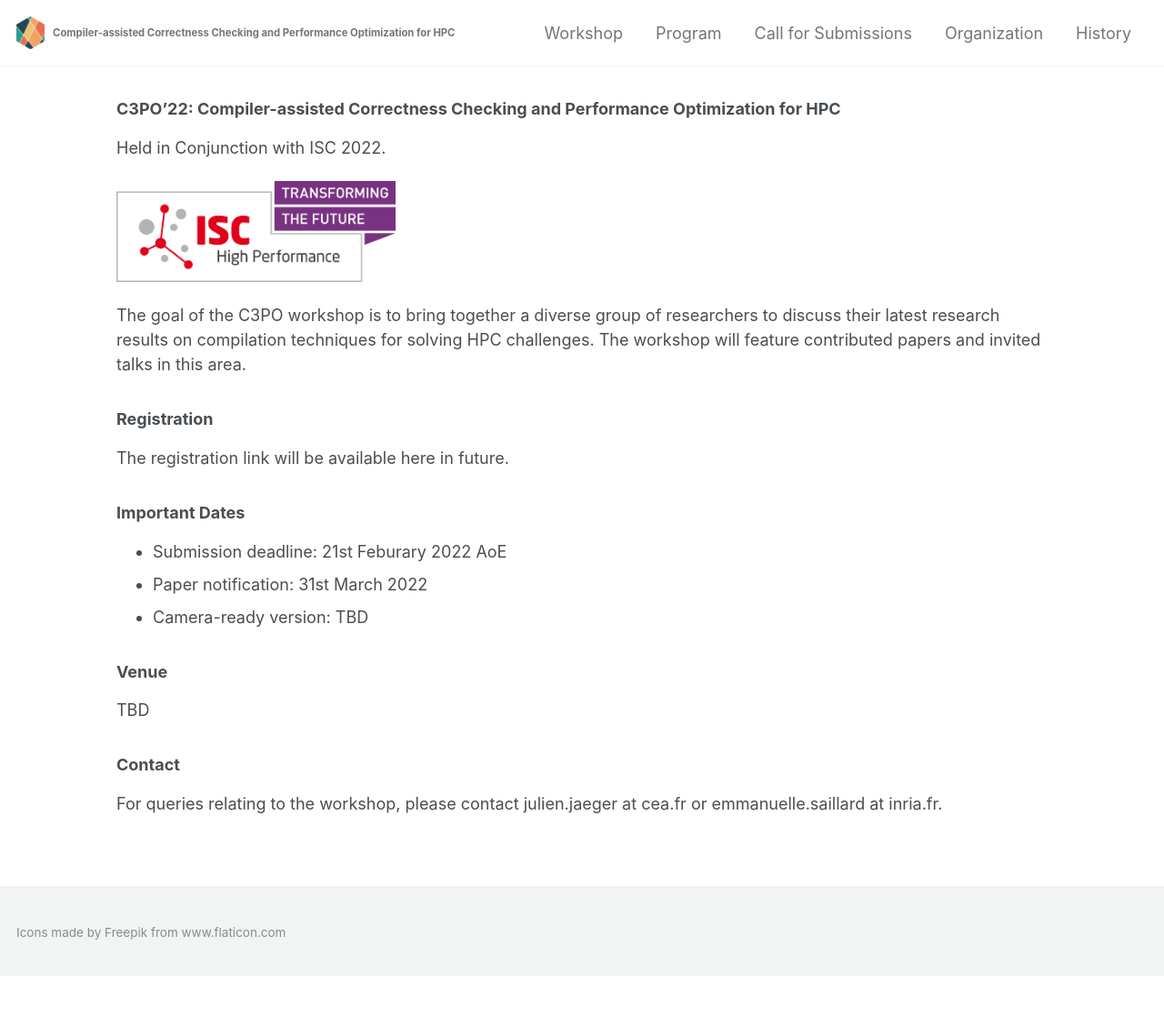
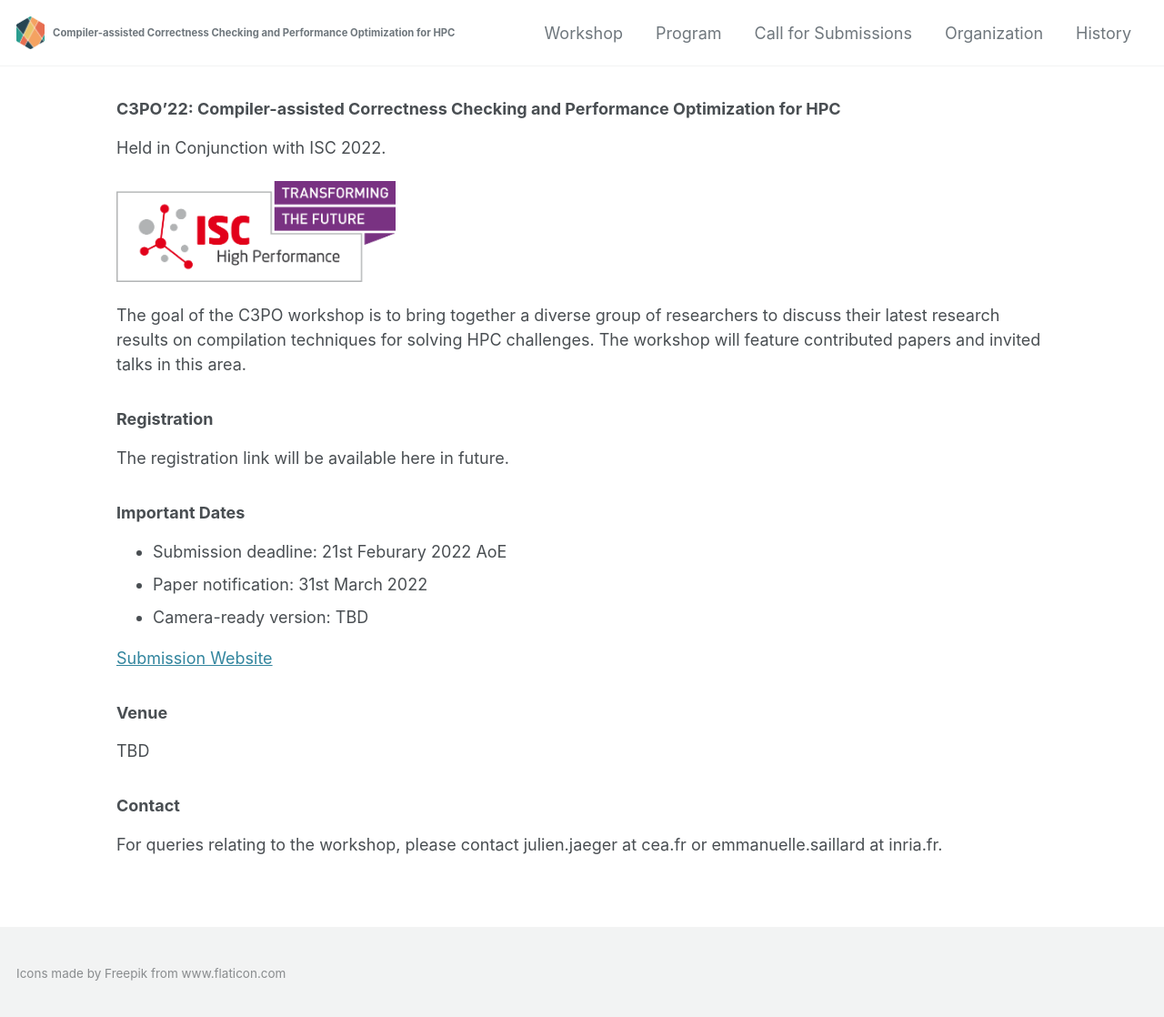
Before and after one commit to c3po-workshop/c3po-workshop.github.io, a Jekyll site: the page built from _pages/2022/index.md, in a window 1280 px wide. Shown: the whole page at 91% size. Built offline with Jekyll 4.4.1, drawn with Linux system fonts in a browser that asks for light colours; cached includes are drawn as plain includes; nearby versions of some CDN libraries; before the commit the page ends 1073 px from its top, so only the background shows below that.

Commit message:
Added submission website

```diff
--- a/_pages/2022/index.md
+++ b/_pages/2022/index.md
@@ -27,6 +27,8 @@
 - Paper notification: 31st March 2022
 - Camera-ready version: TBD
 
+[Submission Website](https://easychair.org/conferences/?conf=c3po22)
+
 ### Venue
 TBD
 
```
Also changed, not shown: _pages/2022/call.md (+2 -0 lines).
